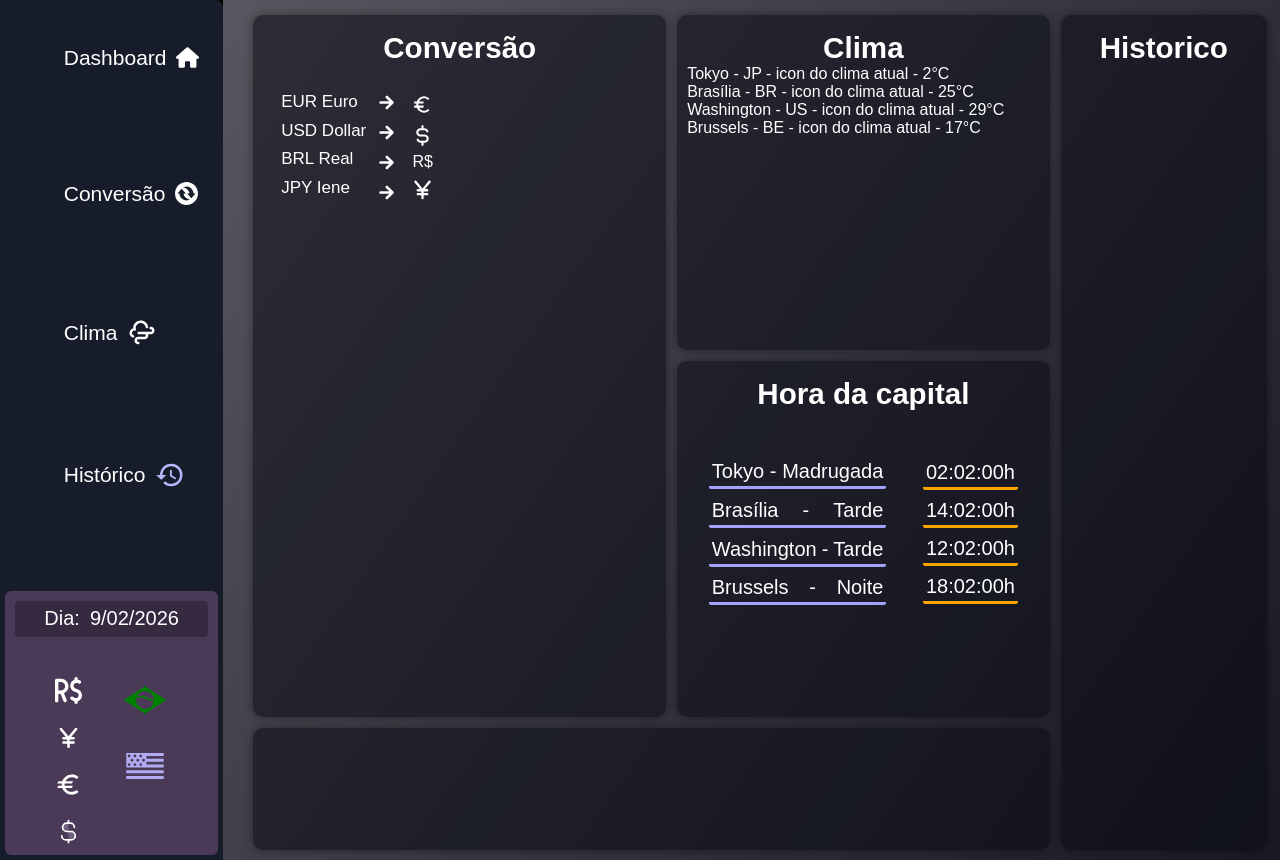
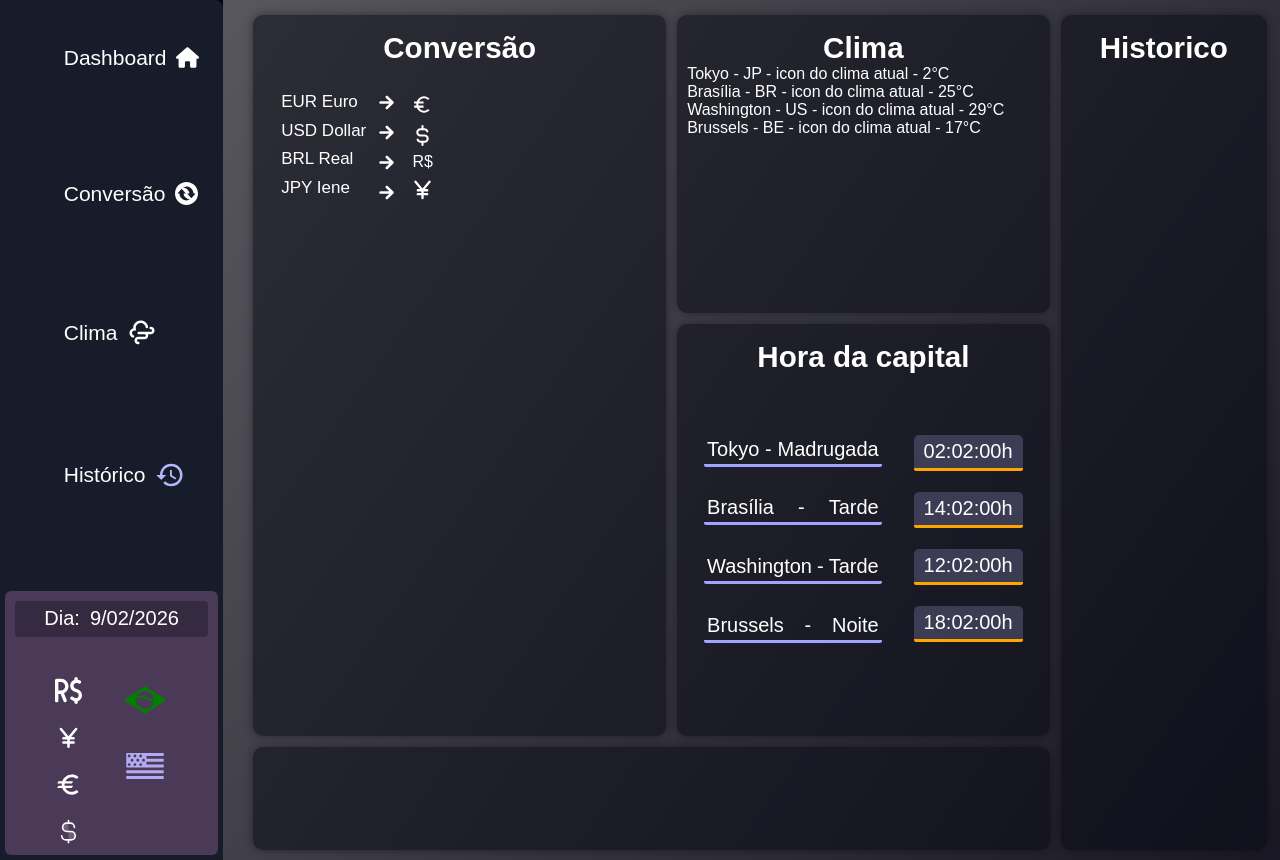
Before and after one commit to SantV7/dashboard-coins, a React (Vite) app: page / in a window 1280 px wide. Built offline with nearby package versions, Linux system fonts and the light colour scheme; a web font is replaced by a local one.

Commit message:
For now, I completed the capital hour

```diff
--- a/src/components/hourCapital/hour-capital.css
+++ b/src/components/hourCapital/hour-capital.css
@@ -14,7 +14,7 @@
         display: flex;
         flex-flow: column nowrap;
         text-align: center;
-        gap: 6.75px;
+        gap: 26.75px;
     }
     #capital-name > .name {
         display: flex;
@@ -31,11 +31,18 @@
 #hour-capital {
     display: flex;
     flex-flow: column nowrap;
-    gap: 6px;
+    gap: 21.1px;
 
     .time-to-capital {
-        border-radius: 2.3px;
-        padding: 3px;
+        padding: 5px 10px;
+        border-top-left-radius: 5px;
+        border-top-right-radius: 5px;
+        border-bottom-left-radius: 2px;
+        border-bottom-right-radius: 2px;
         border-bottom: 3px solid orange;
+        background-color: rgba(181, 181, 247, 0.226);
+
+        &:hover {
+        }
     }
 }
```
